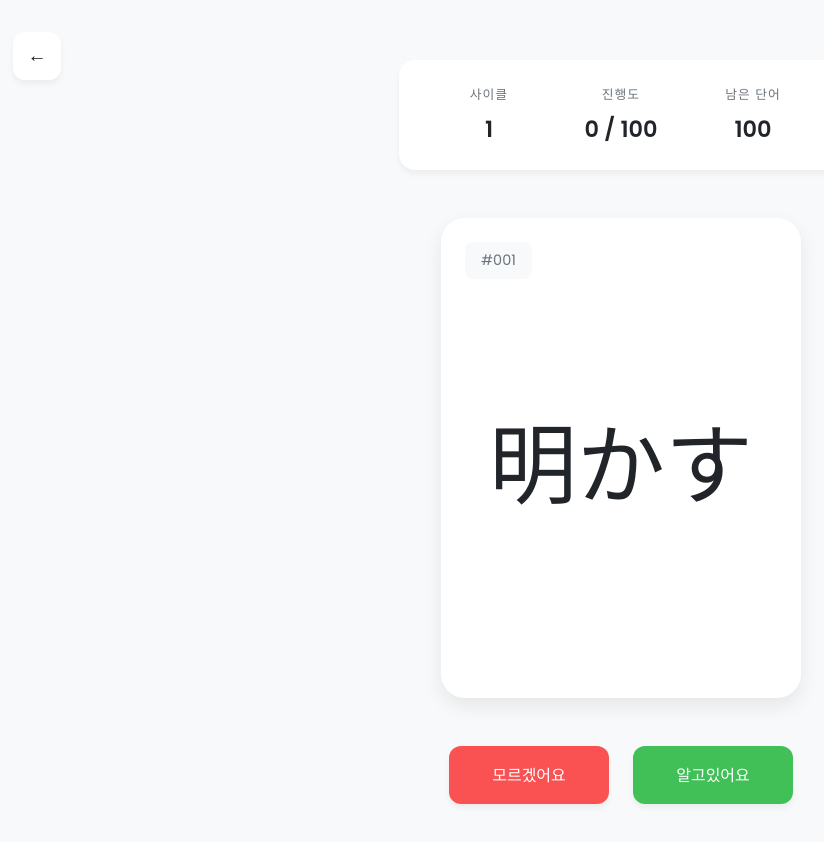
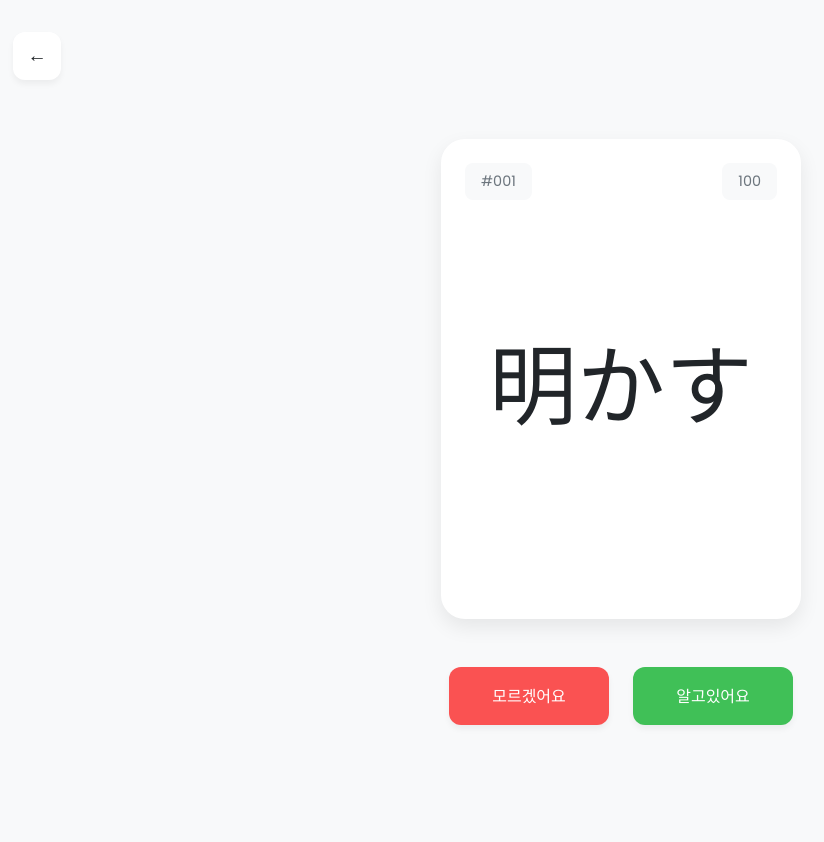
Before and after one commit to CobyApp/Japanese-Study, a React (Create React App) app: page /study/1/1 in a window 1280 px wide. Both pictures are taken after a click on the button "1-100". Shown: the top 842 px of the page, without its empty margins (19-843 px from the left). Built offline with nearby package versions, Linux system fonts and the light colour scheme.

Commit message:
[FEAT] 카드 수정

```diff
--- a/src/components/VocabStudy.css
+++ b/src/components/VocabStudy.css
@@ -32,37 +32,6 @@
 .back-button:hover {
   transform: translateX(-3px);
   box-shadow: 0 6px 8px rgba(0, 0, 0, 0.1);
-}
-
-.stats {
-  display: flex;
-  gap: 2rem;
-  font-family: 'Poppins', sans-serif;
-  background: white;
-  padding: 1.5rem 2.5rem;
-  border-radius: 16px;
-  box-shadow: 0 4px 6px rgba(0, 0, 0, 0.05);
-}
-
-.stats > div {
-  display: flex;
-  flex-direction: column;
-  align-items: center;
-  gap: 0.5rem;
-  min-width: 100px;
-}
-
-.stats-label {
-  color: #6c757d;
-  font-size: 0.8rem;
-  text-transform: uppercase;
-  letter-spacing: 1px;
-}
-
-.stats-value {
-  color: #212529;
-  font-size: 1.4rem;
-  font-weight: 600;
 }
 
 .card {
@@ -172,13 +141,19 @@
   box-shadow: 0 6px 12px rgba(0, 0, 0, 0.1);
 }
 
+.remaining-count {
+  position: absolute;
+  top: 1.5rem;
+  right: 1.5rem;
+  font-family: 'Poppins', sans-serif;
+  font-size: 0.9rem;
+  color: #6c757d;
+  background: #f8f9fa;
+  padding: 0.5rem 1rem;
+  border-radius: 8px;
+}
+
 @media (max-width: 480px) {
-  .stats {
-    flex-direction: column;
-    gap: 1rem;
-    padding: 1.2rem;
-  }
-
   .card {
     width: 320px;
     height: 420px;
--- a/src/components/VocabStudy.js
+++ b/src/components/VocabStudy.js
@@ -40,7 +40,6 @@ const VocabStudy = ({ section, onBack }) => {
         onBack();
         return;
       }
-      // 새로운 사이클 시작
       const unknownWords = words
         .map((_, idx) => idx)
         .filter(idx => !knownWords.has(idx));
@@ -63,28 +62,13 @@ const VocabStudy = ({ section, onBack }) => {
     <div className="study-container">
       <button className="back-button" onClick={onBack}>←</button>
 
-      <div className="stats">
-        <div className="cycle">
-          <span className="stats-label">사이클</span>
-          <span className="stats-value">{cycle}</span>
-        </div>
-        <div className="progress">
-          <span className="stats-label">진행도</span>
-          <span className="stats-value">{totalKnown} / {totalWords}</span>
-        </div>
-        <div className="remaining">
-          <span className="stats-label">남은 단어</span>
-          <span className="stats-value">{remainingWords.length}</span>
-        </div>
-      </div>
-
       <div className={`card ${isFlipped ? 'flipped' : ''}`} onClick={() => setIsFlipped(!isFlipped)}>
         <div className="front">
           <span className="card-number">#{currentWord.id}</span>
+          <span className="remaining-count">{remainingWords.length}</span>
           <div className="content">{currentWord.kanji}</div>
         </div>
         <div className="back">
-          <span className="card-number">#{currentWord.id}</span>
           <div className="content">
             <div className="reading">{currentWord.hiragana}</div>
             <div className="meaning">{currentWord.meaning}</div>
```
